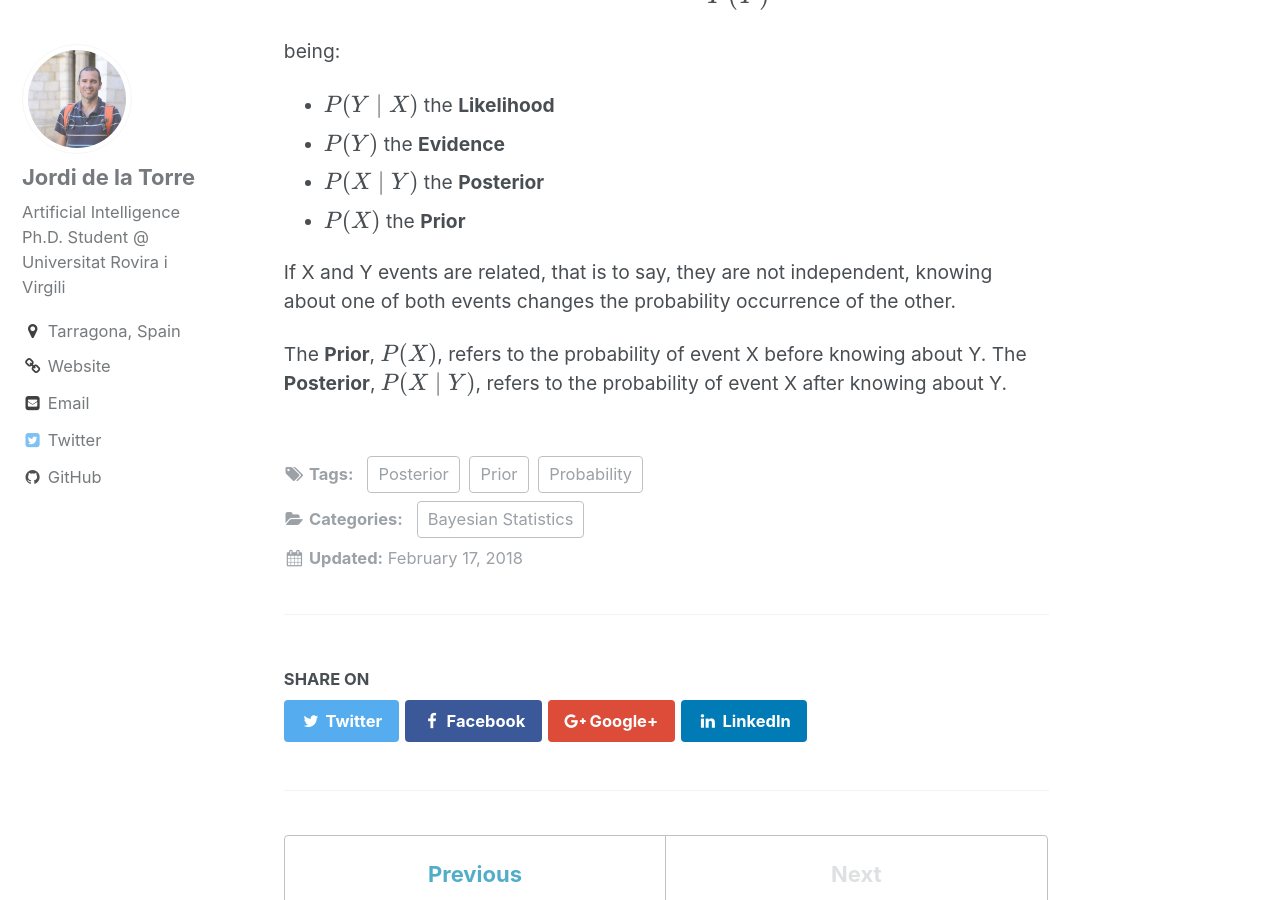
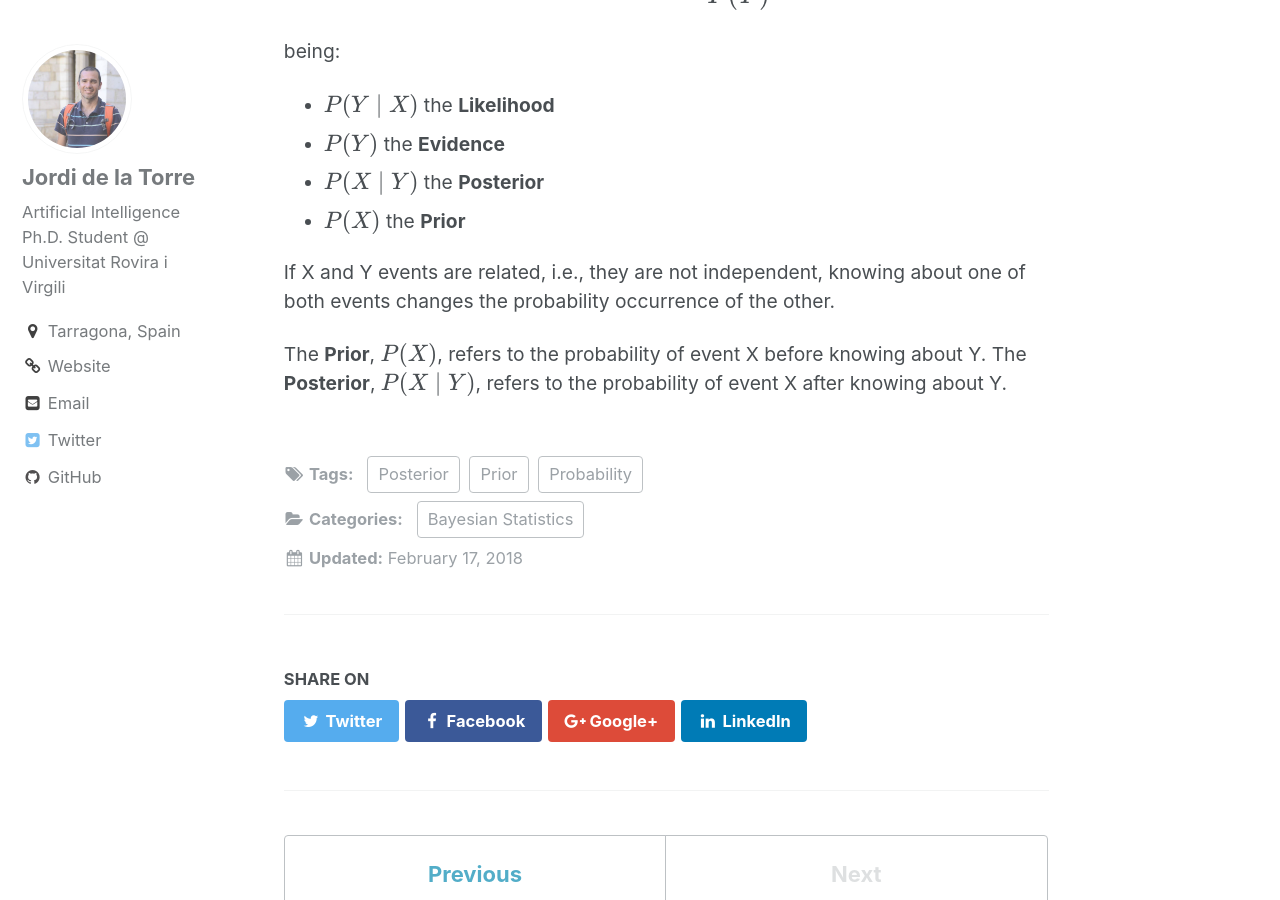
Before and after one commit to jorditg/jorditg.github.io, a Jekyll site: the page built from _posts/2018-02-18-prior_and_posterior.md, in a window 1280 px wide and 900 px high, scrolled down 495 px. Built offline with Jekyll 4.4.1, drawn with Linux system fonts in a browser that asks for light colours; formulas are drawn with MathJax 3.

Commit message:
Update 2018-02-18-prior_and_posterior.md

```diff
--- a/_posts/2018-02-18-prior_and_posterior.md
+++ b/_posts/2018-02-18-prior_and_posterior.md
@@ -25,7 +25,7 @@ being:
 * $$ P(X \mid Y) $$ the **Posterior**
 * $$ P(X) $$ the **Prior**
 
-If X and Y events are related, that is to say, they are not independent, knowing about one of both events changes the probability occurrence of the other.
+If X and Y events are related, i.e., they are not independent, knowing about one of both events changes the probability occurrence of the other.
 
 The **Prior**, $$ P(X) $$, refers to the probability of event X before knowing about Y.
 The **Posterior**, $$ P(X \mid Y) $$, refers to the probability of event X after knowing about Y.
```
